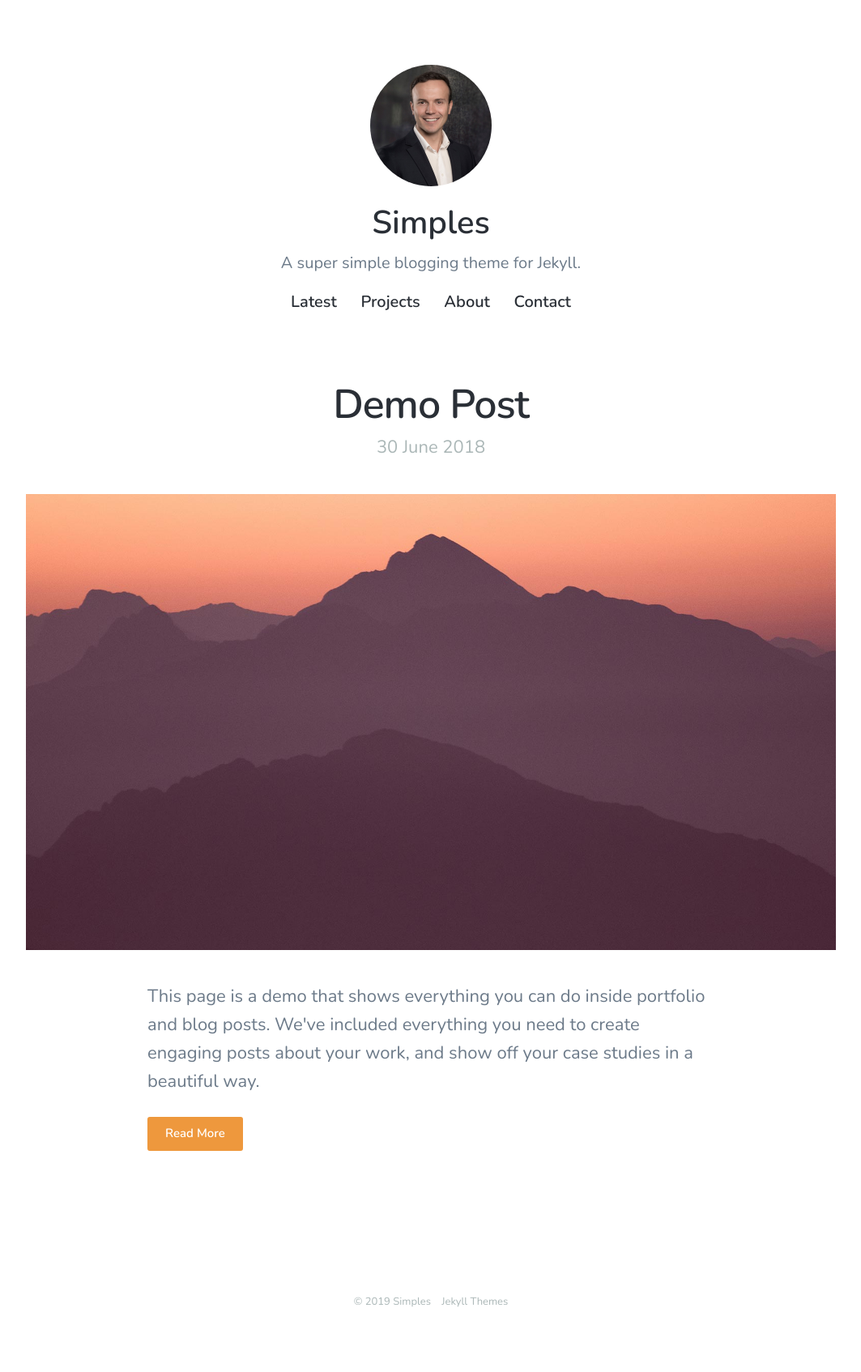
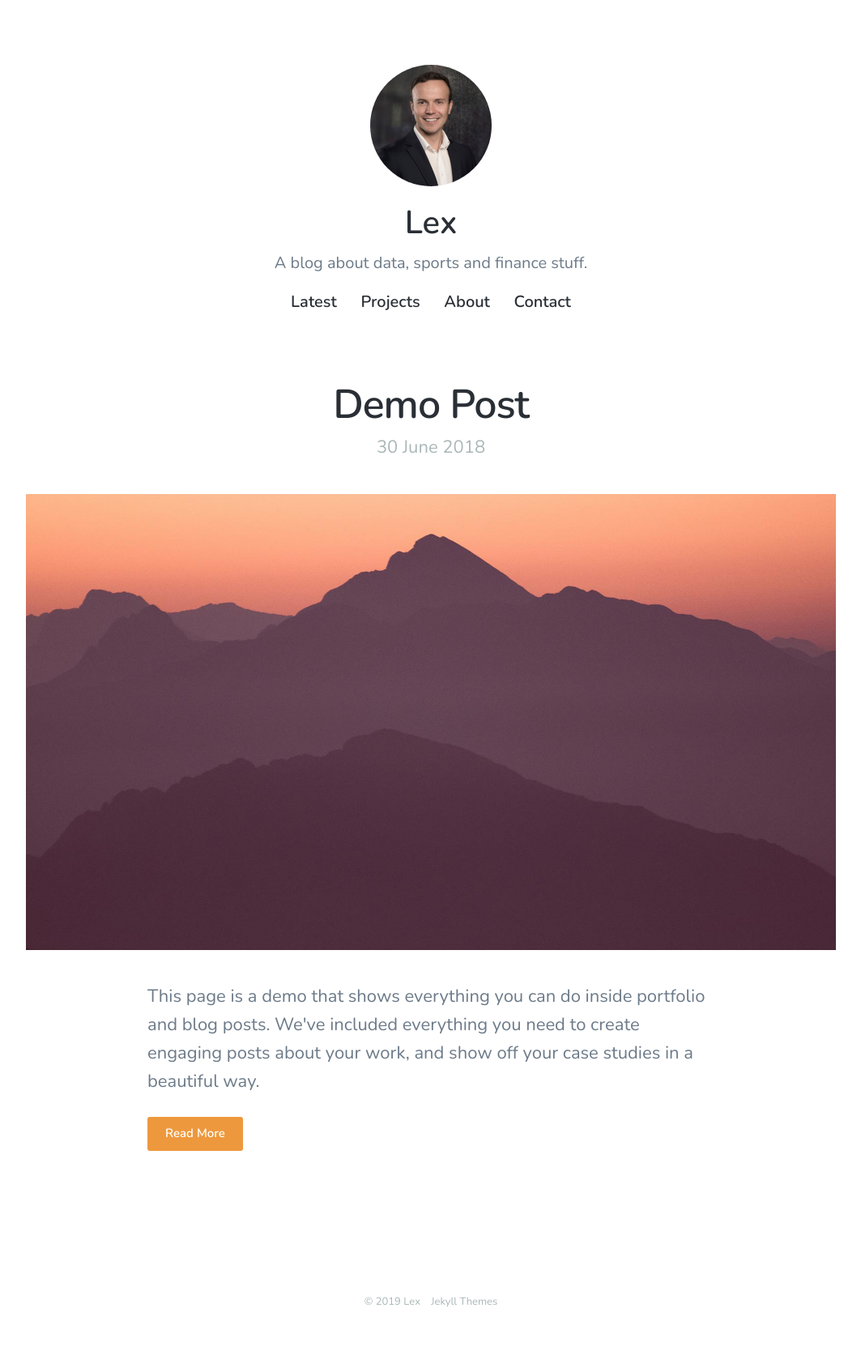
Before and after one commit to thelexhibition/thelexhibition-thelexhibition.github.io, a Jekyll site: the page built from index.html, in a window 1280 px wide. Shown: the whole page at 81% size, without its empty margins (108-1171 px from the left). Built offline with Jekyll 4.4.1, drawn with Linux system fonts in a browser that asks for light colours; nearby versions of some CDN libraries; the list of posts is cut into pages by our own code.

Commit message:
Update settings.yml

```diff
--- a/_data/settings.yml
+++ b/_data/settings.yml
@@ -1,12 +1,12 @@
 basic_settings:
-  site_title: Simples
-  site_tagline: A super simple blogging theme for Jekyll.
+  site_title: Lex
+  site_tagline: A blog about data, sports and finance stuff.
   favicon_image: /images/favicon.png
 
 header_settings:
   avatar_image: /images/avatar.jpg
   logo_image:
-  logo_width: 200
+  logo_width: 100
 
 menu_settings:
   menu_items:
```
